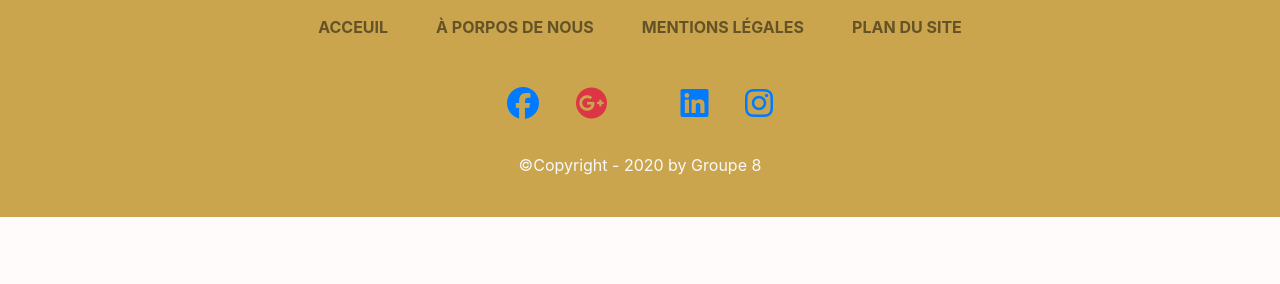
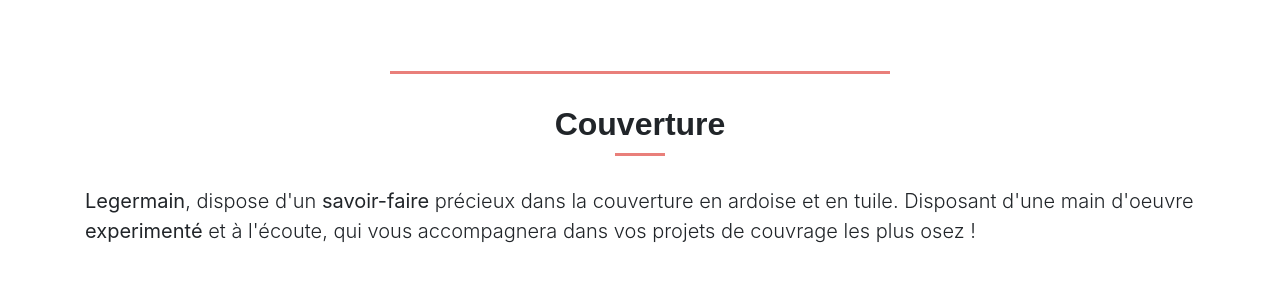
Before and after one commit to alexis-boyer/blog, a Symfony app: template templates/galerie.html.twig in a window 1280 px wide. Shown: the part 1024-1308 px from the top of the page. Before the commit the page ends 1241 px from the top, so only its background shows below. Run offline with Twig, Linux system fonts and the light colour scheme; the template is opened without the code that fills it, so the values that code supplies are empty; some libraries are stand-ins or nearby versions.

Commit message:
ajout couverture dans galerie

```diff
--- a/templates/galerie.html.twig
+++ b/templates/galerie.html.twig
@@ -92,31 +92,84 @@
    <section >
     <div class="container">
         <div class="row justify-content-center">
-            <div class="col-md-8">
+            <div class="col-md-12">
                 <div class="row mb-4">
-                    <a href="{{asset('img/charpente1.jpg')}}" data-toggle="lightbox" data-gallery="example-gallery" class="col-sm-4">
-                        <img src="{{asset('img/charpente1.jpg')}}" class="img-fluid">
+                    <a href="{{asset('img/charpente (1).jpg')}}" data-toggle="lightbox" data-gallery="example-gallery" class="col-sm-3">
+                        <img src="{{asset('img/charpente (1).jpg')}}" class="img-fluid">
                     </a>
-                    <a href="{{asset('img/couverture1.JPG')}}" data-toggle="lightbox" data-gallery="example-gallery" class="col-sm-4">
-                        <img src="{{asset('img/couverture1.JPG')}}" class="img-fluid">
+                    <a href="{{asset('img/charpente (2).jpg')}}" data-toggle="lightbox" data-gallery="example-gallery" class="col-sm-3">
+                        <img src="{{asset('img/charpente (2).jpg')}}" class="img-fluid">
                     </a>
-                    <a href="{{asset('img/couverture1.JPG')}}" data-toggle="lightbox" data-gallery="example-gallery" class="col-sm-4">
-                        <img src="Ouvrages/imageo3.JPG" class="img-fluid">
+                    <a href="{{asset('img/charpente (3).jpg')}}" data-toggle="lightbox" data-gallery="example-gallery" class="col-sm-3">
+                        <img src="img/charpente (3).jpg" class="img-fluid">
+                    </a>
+                    <a href="{{asset('img/charpente (7).jpg')}}" data-toggle="lightbox" data-gallery="example-gallery" class="col-sm-3">
+                        <img src="img/charpente (7).jpg" class="img-fluid">
                     </a>
                 </div>
                 <div class="row mb-4">
-                    <a href="Ouvrages/imageo4.JPG" data-toggle="lightbox" data-gallery="example-gallery" class="col-sm-4">
-                        <img src="Ouvrages/imageo4.JPG" class="img-fluid">
+                    <a href="img/charpente (4).jpg" data-toggle="lightbox" data-gallery="example-gallery" class="col-sm-3">
+                        <img src="img/charpente (4).jpg" class="img-fluid">
                     </a>
-                    <a href="Ouvrages/imageo5.JPG" data-toggle="lightbox" data-gallery="example-gallery" class="col-sm-4">
-                        <img src="Ouvrages/imageo5.JPG" class="img-fluid">
+                    <a href="img/charpente (5).jpg" data-toggle="lightbox" data-gallery="example-gallery" class="col-sm-3">
+                        <img src="img/charpente (5).jpg" class="img-fluid">
                     </a>
-                    <a href="Ouvrages/imageo6.JPG" data-toggle="lightbox" data-gallery="example-gallery" class="col-sm-4">
-                        <img src="Ouvrages/imageo6.JPG" class="img-fluid">
+                    <a href="img/charpente (6).jpg" data-toggle="lightbox" data-gallery="example-gallery" class="col-sm-3">
+                        <img src="img/charpente (6).jpg" class="img-fluid">
+                    </a>
+                    <a href="{{asset('img/charpente (8).jpg')}}" data-toggle="lightbox" data-gallery="example-gallery" class="col-sm-3">
+                        <img src="img/charpente (8).jpg" class="img-fluid">
                     </a>
                 </div>
             </div>
         </div>
+
+        <div class="fusion-separator mt-5 sep-single sep-solid" style="border-color:#e97f7a;border-top-width:3px;margin-left: auto;margin-right: auto;margin-top:0px;margin-bottom:30px;width:100%;max-width:500PX;"></div>
+
+        <div class="row featurette">
+          <div class="col-md-12">
+            <div class="fusion-text">
+            <h2 style="text-align: center;">Couverture</h2><div class="fusion-sep-clear"></div><div class="fusion-separator sep-single sep-solid" style="border-color:#e97f7a;border-top-width:3px;margin-left: auto;margin-right: auto;margin-top:0px;margin-bottom:30px;width:100%;max-width:50PX;"></div>
+            <p class="lead"><strong>Legermain</strong>, dispose d'un <strong>savoir-faire</strong> précieux dans la couverture en ardoise et en tuile. Disposant d'une main d'oeuvre <strong>experimenté</strong>
+              et à l'écoute, qui vous accompagnera dans vos projets de couvrage les plus osez !
+                </p>
+            </div>
+          </div>
+        </div>
+      </div>
+     <section >
+      <div class="container">
+          <div class="row justify-content-center">
+              <div class="row col-md-12">
+                  <div class="row col-md-4 mb-4">
+                      <a href="{{asset('img/couverture (7).jpg')}}" data-toggle="lightbox" data-gallery="example-gallery" class="col-sm-12">
+                          <img src="{{asset('img/couverture (7).jpg')}}" class="img-fluid">
+                      </a>
+                      <a href="{{asset('img/couverture (2).jpg')}}" data-toggle="lightbox" data-gallery="example-gallery" class="col-sm-12">
+                          <img src="{{asset('img/couverture (2).jpg')}}" class="img-fluid">
+                      </a>
+                  </div>
+                  <div class="row col-md-4 mb-4">
+                      <a href="img/couverture (2).jpg" data-toggle="lightbox" data-gallery="example-gallery" class="col-sm-12">
+                          <img src="img/couverture (2).jpg" class="img-fluid">
+                      </a>
+                      <a href="img/couverture (3).jpg" data-toggle="lightbox" data-gallery="example-gallery" class="col-sm-12">
+                          <img src="img/couverture (3).jpg" class="img-fluid">
+                      </a>
+                      <a href="img/couverture (4).jpg" data-toggle="lightbox" data-gallery="example-gallery" class="col-sm-12">
+                          <img src="img/couverture (4).jpg" class="img-fluid">
+                      </a>
+                  </div>
+                  <div class="row col-md-4 mb-4">
+                      <a href="{{asset('img/couverture (5).jpg')}}" data-toggle="lightbox" data-gallery="example-gallery" class="col-sm-12">
+                          <img src="{{asset('img/couverture (5).jpg')}}" class="img-fluid">
+                      </a>
+                      <a href="{{asset('img/couverture (6).jpg')}}" data-toggle="lightbox" data-gallery="example-gallery" class="col-sm-12">
+                          <img src="{{asset('img/couverture (6).jpg')}}" class="img-fluid">
+                      </a>
+                  </div>
+              </div>
+          </div>
 
     </div>
 
```
